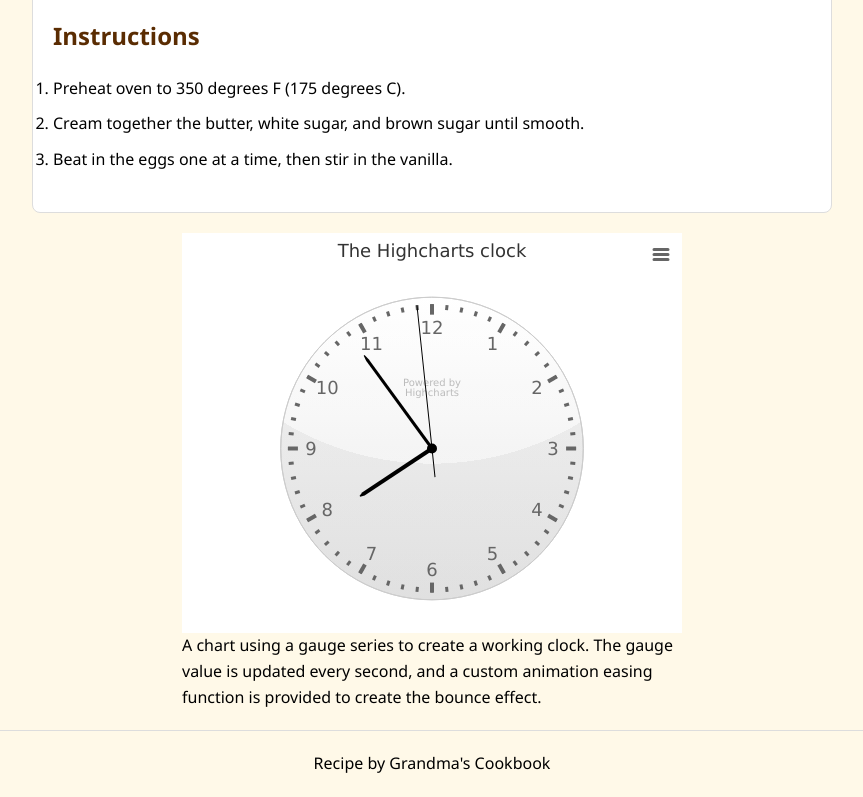
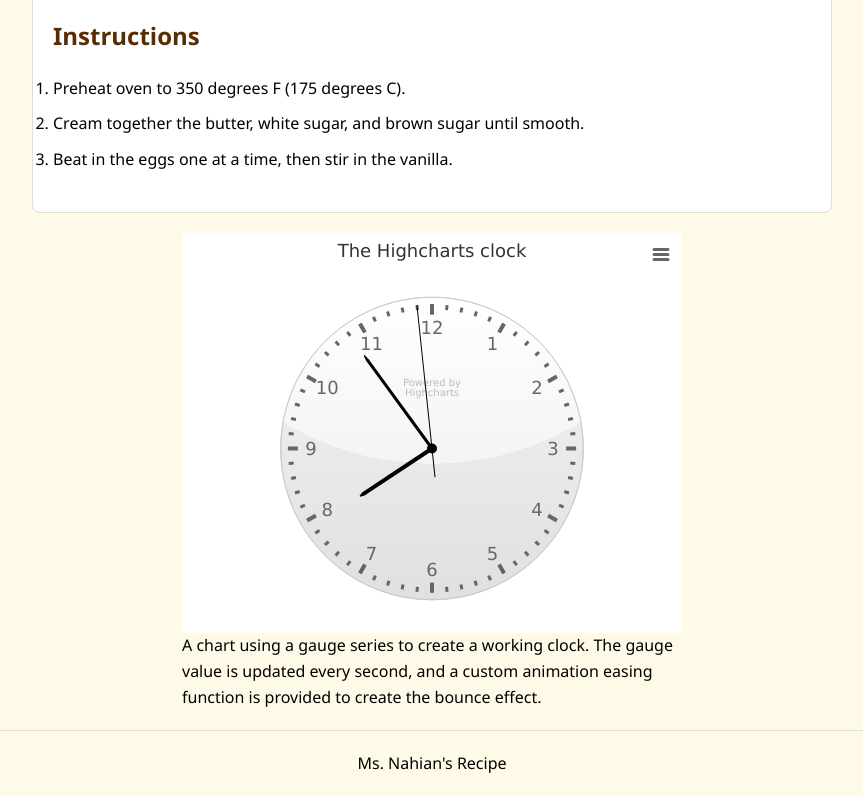
Before and after one commit to diyede/createlab, a plain HTML site: page index.html in a window 1280 px wide. Shown: the part 490-1287 px from the top of the page, without its empty margins (208-1071 px from the left). Drawn offline with nearby package versions, Linux system fonts and the light colour scheme.

Commit message:
second commit

```diff
--- a/index.html
+++ b/index.html
@@ -53,7 +53,7 @@
                 <script src="./js/main.js"></script>
 <!-- clock -->
   <footer>
-      <p>Recipe by Grandma's Cookbook</p>
+      <p>Ms. Nahian's Recipe</p>
   </footer>
 </body>
 </html>
```
